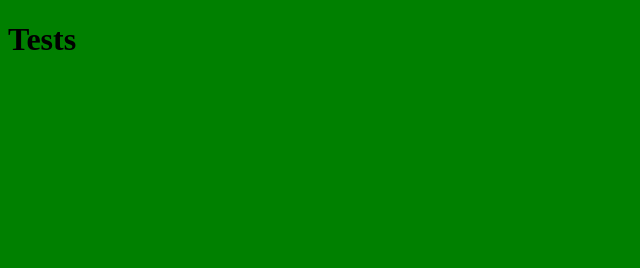
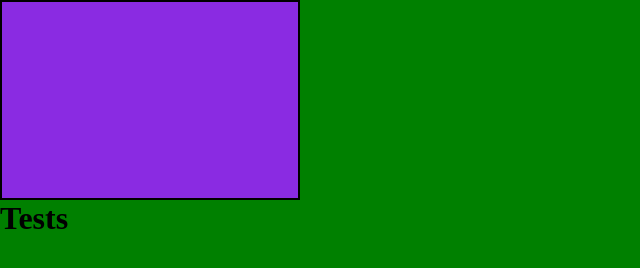
Before and after one commit to Bohdan-Lytvynenko/3d-lesson-html-workout, a plain HTML site: page index.html in a window 1280 px wide. Shown: the whole page, without its empty margins (0-640 px from the left). Drawn offline with Linux system fonts and the light colour scheme.

Commit message:
added class block inside  div element using external css

```diff
--- a/index.html
+++ b/index.html
@@ -12,6 +12,7 @@
     <title>html lesson</title>
 </head>
 <body>
+    <div class="block"></div>
     <h1>Tests</h1>
 
 </body>
--- a/style.css
+++ b/style.css
@@ -0,0 +1,11 @@
+*{
+    margin: 0;
+    padding: 0;
+    box-sizing: border-box;
+}
+.block {
+    width: 300px;
+    height: 200px;
+    border: 2px solid;
+    background-color: blueviolet;
+}
```
